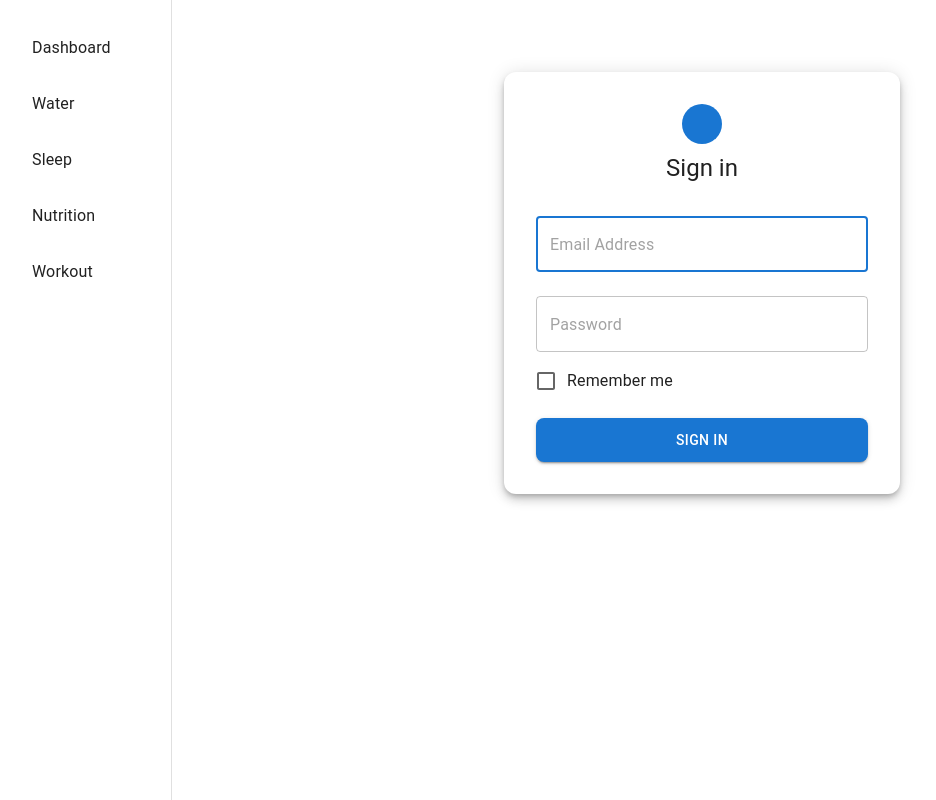
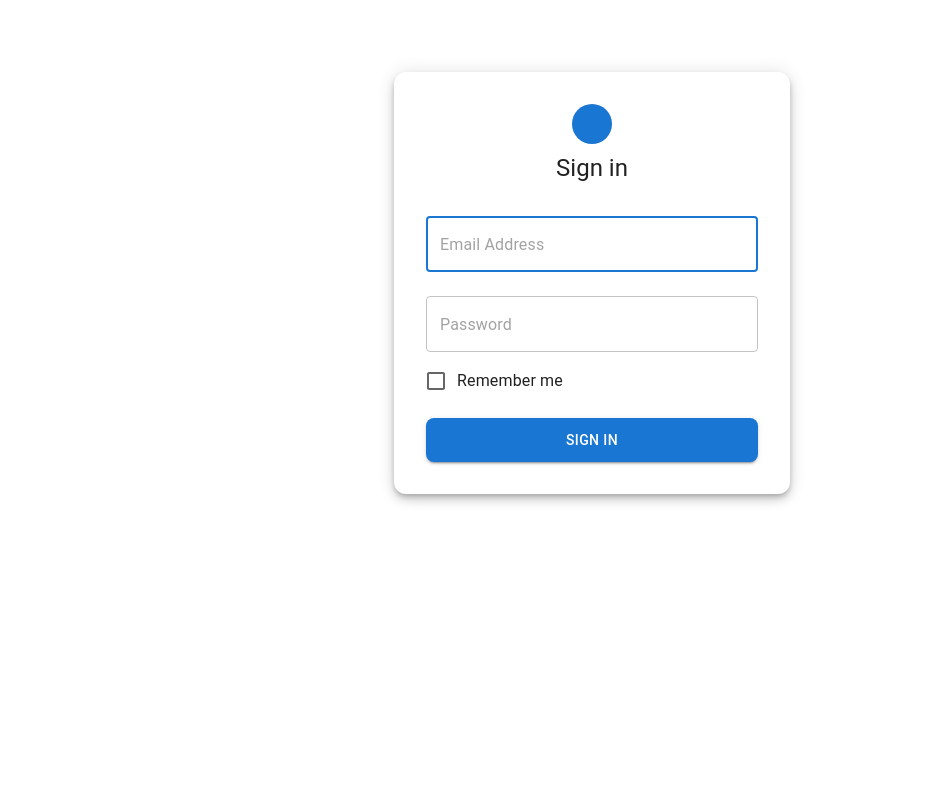
Before and after one commit to thangshine2k/health-web, a Next.js app: page / in a window 1280 px wide. Shown: the whole page, without its empty margins (48-984 px from the left). Built offline with nearby package versions, Linux system fonts and the light colour scheme; some icons are missing.

Commit message:
fix: bug per 2

```diff
--- a/app/LayoutClient.tsx
+++ b/app/LayoutClient.tsx
@@ -5,12 +5,20 @@ import { Sidebar } from "./components/Sidebar";
 import { Providers } from "./providers";
 import ThemeRegistry from "./ThemeRegistry";
 import { drawerWidth } from "./config";
+import { usePathname } from "next/navigation";
 
 export default function LayoutClient({ children }: { children: React.ReactNode }) {
+  const pathname = usePathname();
+
+  // 👇 thêm dòng này
+  const hideSidebar = pathname === "/" || pathname === "/login";
+
   return (
     <ThemeRegistry>
       <Providers>
         <div style={{ display: "flex" }}>
+          {/* 👇 chỉ render khi KHÔNG phải login */}
+          {!hideSidebar && (
             <Drawer
               variant="permanent"
               sx={{
@@ -24,6 +32,7 @@ export default function LayoutClient({ children }: { children: React.ReactNode }
             >
               <Sidebar />
             </Drawer>
+          )}
 
           <main style={{ flex: 1 }}>
             {children}
```
Also changed, not shown: app/layout.tsx (+0 -18 lines). Lines whose indentation alone changed are shown as unchanged.
